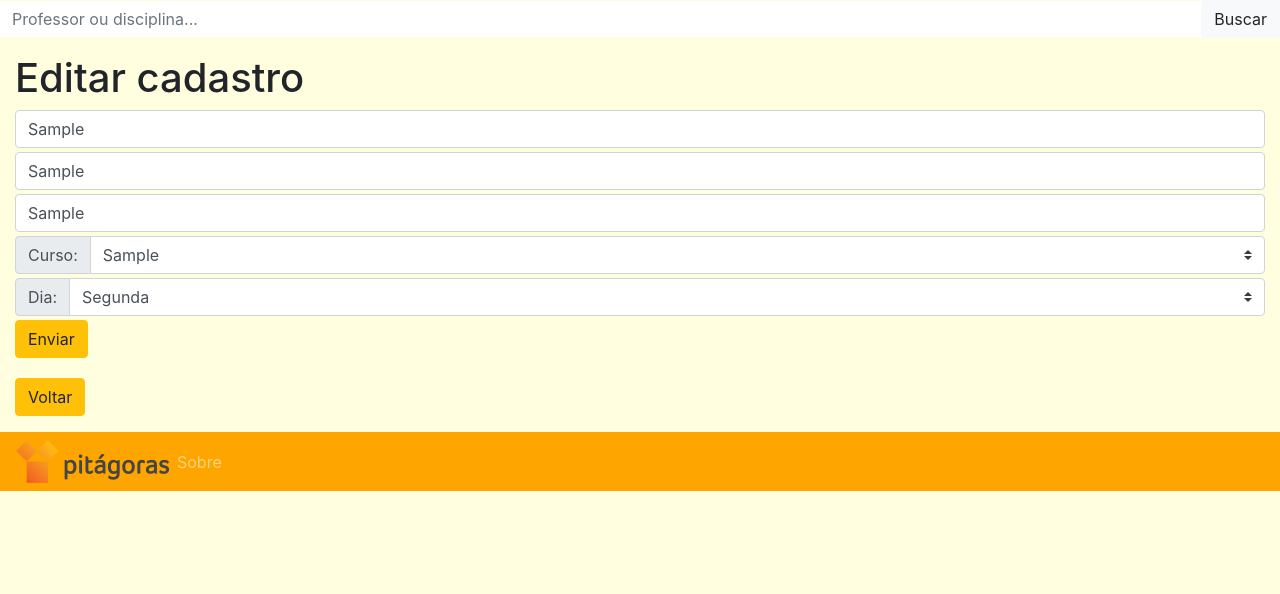
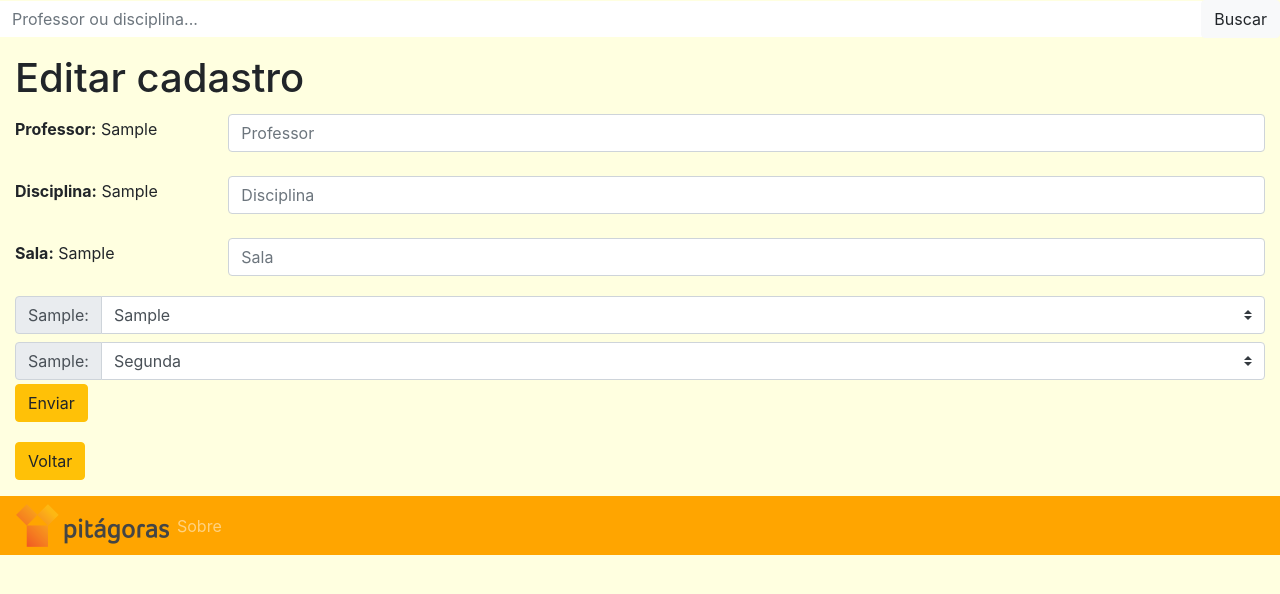
Before and after one commit to Draygom/cademeuprofessor, a PHP site: page /edit.php?id=1 in a window 1280 px wide. Shown: the part 56-650 px from the top of the page. Run offline with PHP 8.4, Linux system fonts and the light colour scheme; the visitor is signed in with stand-in values (Sample User, id 1); tables that the repository leaves empty or names only in its code hold one stand-in row (values such as "Sample post"); some libraries are stand-ins or nearby versions.

Commit message:
Melhora o formulario de edição, corrige erro ao excluir sala

```diff
--- a/public_html/delete_sala.php
+++ b/public_html/delete_sala.php
@@ -1,7 +1,7 @@
 <?php
 require('db.php');
-$id=$_REQUEST['id'];
-$query = "DELETE FROM sala WHERE id=$id";
+$id_sala=$_REQUEST['id_sala'];
+$query = "DELETE FROM sala WHERE id_sala=$id_sala";
 $result = mysqli_query($con,$query) or die ( mysqli_error());
 header("Location: view_sala.php");
 ?>
--- a/public_html/edit.php
+++ b/public_html/edit.php
@@ -36,29 +36,49 @@ or die("<br>Erro: ".mysqli_error($con)); ?>
 <form name="form" method="post" action="">
 <input type="hidden" name="new" value="1" />
 <input name="id" type="hidden" value="<?php echo $row['id'];?>" />
-<input type="text" class="form-control my-1" name="professor" placeholder="Professor" required value="<?php echo $row['professor'];?>" />
-<input type="text" class="form-control my-1" name="disciplina" placeholder="Disciplina" required value="<?php echo $row['disciplina'];?>" />
-<input type="text" class="form-control my-1" name="sala" placeholder="Sala" required value="<?php echo $row['sala'];?>" />
-<div class="input-group mb-1">
+
+<div class="form-group row">
+  <label for="Professor" class="col-xl-2 col-form-label"><b>Professor:</b> <?php echo $row['professor'];?></label>
+  <div class="col">
+    <input type="text" class="form-control my-1" name="professor" placeholder="Professor" required />
+  </div>
+</div>
+
+<div class="form-group row">
+  <label for="Disciplina" class="col-xl-2 col-form-label"><b>Disciplina:</b> <?php echo $row['disciplina'];?></label>
+  <div class="col">
+    <input type="text" class="form-control my-1" name="disciplina" placeholder="Disciplina" required />
+  </div>
+</div>
+
+<div class="form-group row">
+  <label for="Sala" class="col-xl-2 col-form-label"><b>Sala:</b> <?php echo $row['sala'];?></label>
+  <div class="col">
+    <input type="text" class="form-control my-1" name="sala" placeholder="Sala" required />
+  </div>
+</div>
+
+<div class="input-group mb-2">
   <div class="input-group-prepend">
-  <label class="input-group-text" for="inputGroupSelect01">Curso:</label>
+    <label class="input-group-text" for="Curso"><?php echo $row['curso'];?>:</label>
   </div>
-  <select class="custom-select" name="curso" required value="<?php echo $row['curso'];?>">
+  <select class="custom-select" name="curso" required >
     <?php
     // Colocando os dados retornados pela consulta em um vetor $resultado
     while ($resultado = mysqli_fetch_array($query)) {
-      ?>
-  <option value="<?php echo $resultado["curso"] ?>"><?php echo $resultado["curso"] ?></option>
-  <?php
+    ?>
+    <option value="<?php echo $resultado["curso"] ?>"><?php echo $resultado["curso"] ?></option>
+    <?php
   } // fim while
   ?>
   </select>
 </div>
+
 <div class="input-group">
   <div class="input-group-prepend">
-  <label class="input-group-text" for="inputGroupSelect01">Dia:</label>
+  <label class="input-group-text" for="Sala"><?php echo $row['dia'];?>:</label>
   </div>
-  <select class="custom-select" name="dia" required value="<?php echo $row['dia'];?>">
+  <select class="custom-select" name="dia" required >
   <option value="Segunda">Segunda</option>
   <option value="Terça">Terça</option>
   <option value="Quarta">Quarta</option>
```
Also changed, not shown: public_html/edit_sala.php (+16 -2 lines), public_html/.htaccess (deleted).
